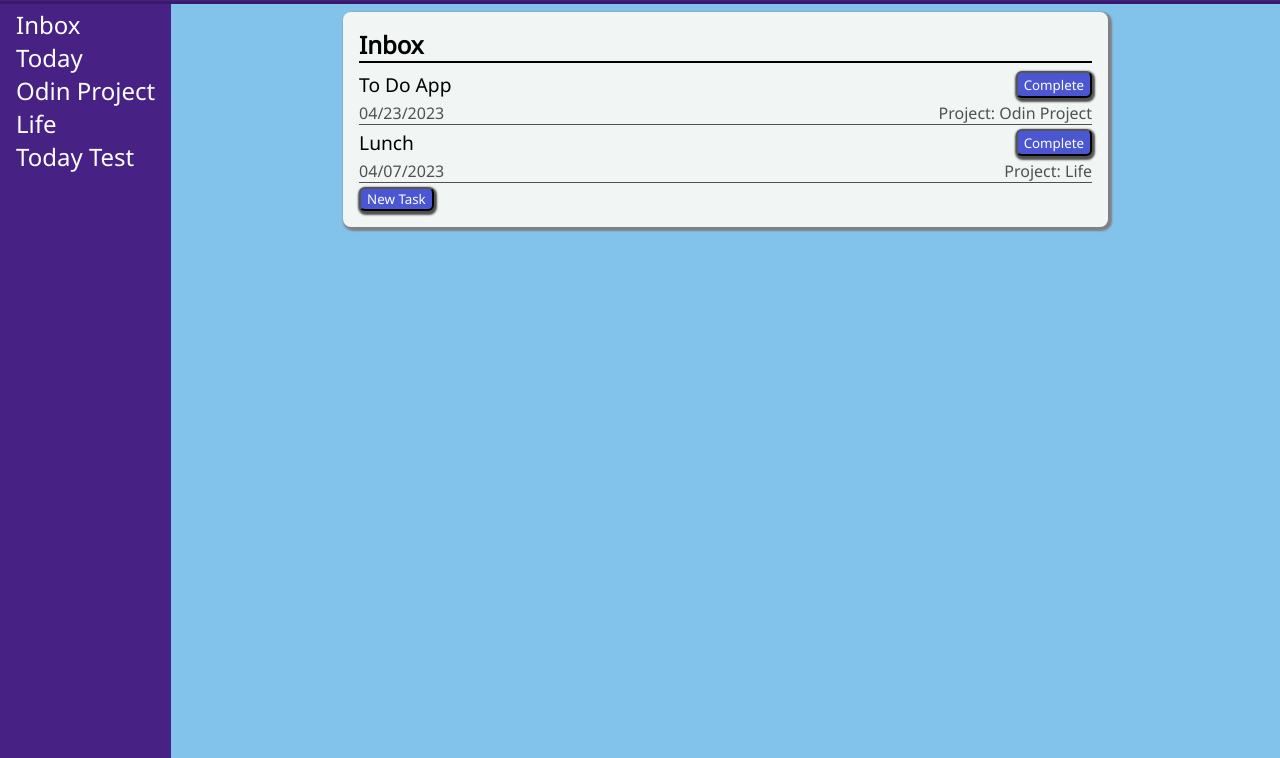
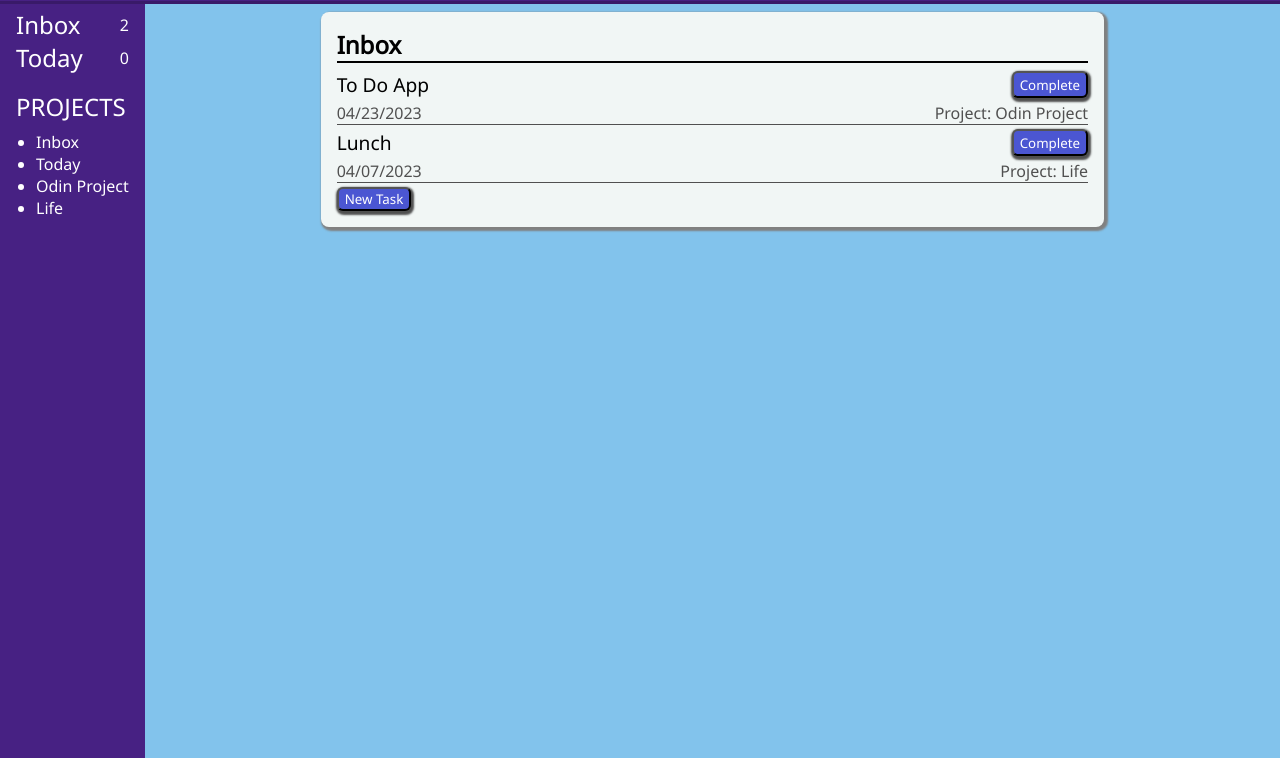
Before and after one commit to jdittert/todoapp, a website built with webpack: page dist/index.html in a window 1280 px wide. Shown: the part 42-800 px from the top of the page. Built offline with nearby package versions, Linux system fonts and the light colour scheme.

Commit message:
Restyle sidebar

```diff
--- a/src/arrays.js
+++ b/src/arrays.js
@@ -28,4 +28,21 @@ export function updateProject(project) {
     };
 
     return projectTasks;
-}
+};
+
+export function isIncomplete(task) {
+    if (task.complete === 'yes') {
+        return false;
+    };
+    return true;
+};
+
+export function numberOfTasks(array) {
+    if (array) {
+        const incomplete = array.filter(isIncomplete);
+        if (incomplete) return incomplete.length;
+        return '0';
+    }
+
+    return '0';
+};
--- a/src/index.js
+++ b/src/index.js
@@ -4,7 +4,7 @@ import './style.css';
 import { includes, startCase } from 'lodash';
 import format from 'date-fns/format';
 import Task from './modules/task';
-import { tasks, todayTasks, updateProject, updateToday } from './arrays';
+import { isIncomplete, numberOfTasks, tasks, updateProject, updateToday } from './arrays';
 
 
 // Create task and project arrays
@@ -58,40 +58,91 @@ appName.innerText = 'Todoish';
 // Create sidebar
 const sidebar = document.createElement('div');
 sidebar.setAttribute('id', 'sidebar');
+sidebar.classList.add('flex-column');
 mainDiv.appendChild(sidebar);
 
 // Sidebar collapse
 sidebarCollapse.addEventListener('click', toggleSidebar);
 function toggleSidebar() {
+    sidebar.classList.toggle('flex-column');
     sidebar.classList.toggle('hide');
 };
 
+// Static sidebar categories
+const sidebarStatic = document.createElement('div');
+sidebarStatic.setAttribute('id', 'sidebar-static');
+sidebar.appendChild(sidebarStatic);
+
+// Inbox
+const inboxSide = document.createElement('div');
+inboxSide.setAttribute('id', 'inbox-sidebar');
+sidebarStatic.appendChild(inboxSide);
+const inboxButton = document.createElement('button');
+inboxButton.classList.add('project-button');
+
+const inboxButtonTitle = document.createElement('div');
+inboxButtonTitle.innerText = 'Inbox';
+inboxButton.appendChild(inboxButtonTitle);
+
+const inboxButtonNumber = document.createElement('div');
+const activeInbox = numberOfTasks(tasks);
+inboxButtonNumber.innerText = activeInbox;
+inboxButtonNumber.classList.add('project-button-number');
+inboxButton.appendChild(inboxButtonNumber);
+
+inboxButton.addEventListener('click', () => {updateTaskList(tasks)});
+inboxSide.appendChild(inboxButton);
+
+const todaySide = document.createElement('div');
+todaySide.setAttribute('id', 'today-sidebar');
+sidebarStatic.appendChild(todaySide);
+const todayButton = document.createElement('button');
+todayButton.classList.add('project-button');
+
+const todayList = updateToday();
+
+const todayButtonTitle = document.createElement('div');
+todayButtonTitle.innerText = 'Today';
+todayButton.appendChild(todayButtonTitle);
+
+const todayButtonNumber = document.createElement('div')
+const activeToday = numberOfTasks(todayList);
+todayButtonNumber.classList.add('project-button-number');
+todayButtonNumber.innerText = activeToday;
+todayButton.appendChild(todayButtonNumber);
+
+todayButton.addEventListener('click', () => { updateTaskList(todayList) });
+todaySide.appendChild(todayButton);
+
 // Add projects to sidebar
+const sidebarProjects = document.createElement('div');
+sidebarProjects.setAttribute('id', 'sidebar-projects');
+sidebar.appendChild(sidebarProjects);
+
+const projectsTitle = document.createElement('div');
+projectsTitle.setAttribute('id', 'projects-title');
+sidebarProjects.appendChild(projectsTitle);
+projectsTitle.innerText = 'PROJECTS';
+
+const projectsUL = document.createElement('ul');
+projectsUL.setAttribute('id', 'projects-ul');
+sidebarProjects.appendChild(projectsUL);
+
 function updateSidebar() {
-    sidebar.innerText = '';
+    projectsUL.innerText = '';
     projects.forEach(project => addToSidebar(project));
 
     function addToSidebar(project) {
-        const projectNameDiv = document.createElement('div')
-        projectNameDiv.setAttribute('id', `${project}`);
-        sidebar.appendChild(projectNameDiv);
+        const projectNameLI = document.createElement('li')
+        projectNameLI.setAttribute('id', `${project}`);
+        projectsUL.appendChild(projectNameLI);
         const projectButton = document.createElement('button');
         projectButton.classList.add('project-button');
         projectButton.innerText = startCase(`${project}`);
         const projectList = updateProject(project);
         projectButton.addEventListener('click', () => { updateTaskList(projectList) });
-        projectNameDiv.appendChild(projectButton);
+        projectNameLI.appendChild(projectButton);
     }
-
-    const todayTest = document.createElement('div');
-    todayTest.setAttribute('id', 'today-test');
-    sidebar.appendChild(todayTest);
-    const todayTestButton = document.createElement('button');
-    todayTestButton.classList.add('project-button');
-    todayTestButton.innerText = 'Today Test';
-    const todayList = updateToday();
-    todayTestButton.addEventListener('click', () => { updateTaskList(todayList) });
-    todayTest.appendChild(todayTestButton);
 };
 
 // Create task section
@@ -121,6 +172,7 @@ taskList.appendChild(listTitle);
 // Display task list
 const taskUL = document.createElement('ul');
 taskUL.setAttribute('id', 'task-ul');
+taskUL.classList.add('task-ul');
 listTitle.after(taskUL);
 
 // Update list title
@@ -145,18 +197,12 @@ function updateTaskList(taskArray) {
     } else {
         listTitle.innerText = startCase(taskArray);
     };
-
-    function isIncomplete(task) {
-        if (task.complete === 'yes') {
-            return false;
-        };
-        return true;
-    };
 };
 
 function addTaskToUL(task) {
     const taskItem = document.createElement('li');
     taskItem.classList.add('task-item');
+    taskItem.classList.add('task-li');
 
     // Top row
     const itemTop = document.createElement('div');
--- a/src/style.css
+++ b/src/style.css
@@ -68,13 +68,32 @@ img {
     padding-left: 1rem;
     padding-right: 1rem;
     padding-top: .25rem;
+    gap: 1rem;
 }
 
-#sidebar div:hover {
+.flex-column {
+    display: flex;
+    flex-direction: column;
+}
+
+#sidebar ul {
+    margin-top: .5rem;
+    margin-block-start: .5rem;
+    padding-inline-start: 20px;
+}
+
+#sidebar li {
+    font-size: 1rem;
+}
+
+.project-button:hover {
     background-color: var(--dark-accent-color-light);
 }
 
 .project-button {
+    display: flex;
+    justify-content: space-between;
+    align-items: center;
     border: none;
     background-color: transparent;
     padding: 0;
@@ -84,6 +103,10 @@ img {
     box-shadow: none;
     text-align: start;
     width: 100%;
+}
+
+.project-button-number {
+    font-size: 1rem;
 }
 
 #task-section {
@@ -188,13 +211,13 @@ button {
     background-color: var(--cancel-color);
 }
 
-ul {
+.task-ul {
     list-style-type: none;
     margin: 0;
     padding: 0;
 }
 
-li {
+.task-li {
     list-style: none;
     margin: 0;
     padding:0;
```
Also changed, not shown: dist/main.js.
